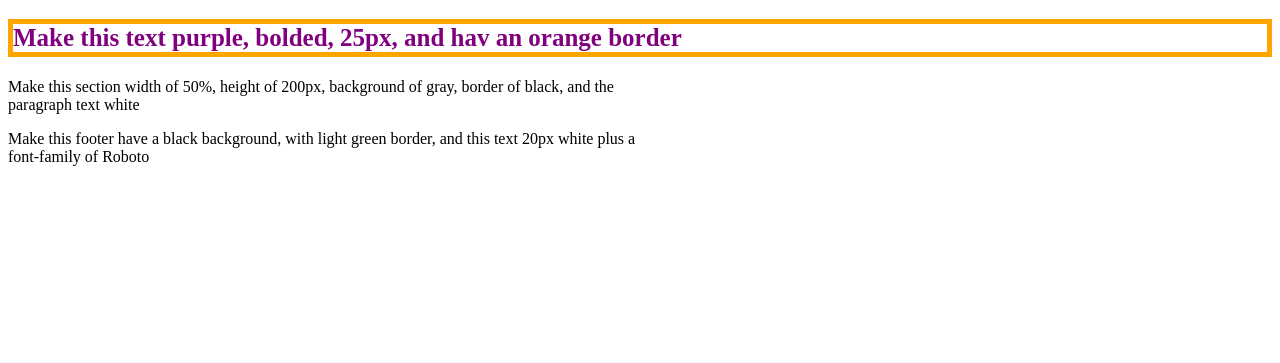
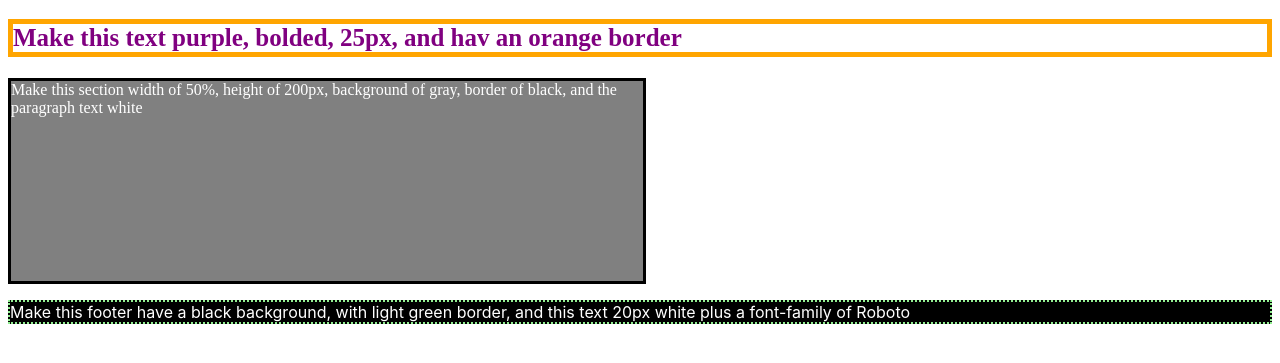
Before and after one commit to Andre-Turner/leonNoelsCss, a plain HTML site: page index.html in a window 1280 px wide. Shown: the part 61-424 px from the top of the page. Drawn offline with Linux system fonts and the light colour scheme.

Commit message:
cssContinued

```diff
--- a/index.html
+++ b/index.html
@@ -13,11 +13,11 @@
     <h2>Make this text purple, bolded, 25px, and hav an orange border</h2>
 
     <section>
-        <p>Make this section width of 50%, height of 200px, background of gray, border of black, and the paragraph text white</p>
+        <p class="section">Make this section width of 50%, height of 200px, background of gray, border of black, and the paragraph text white</p>
     </section>
 
     <footer>
-        <p>Make this footer have a black background, with light green border, and this text 20px white plus a font-family of Roboto</p>
+        <p class="footer">Make this footer have a black background, with light green border, and this text 20px white plus a font-family of Roboto</p>
     </footer>
 </body>
 </html>
--- a/style.css
+++ b/style.css
@@ -11,6 +11,17 @@ h2 {
     border: 5px solid orange;
 }
 
-p {
+.section {
     width: 50%;
+    height: 200px;
+    background-color: gray;
+    border: 3px solid black;
+    color: white;
 }
+
+.footer {
+    background-color: black;
+    border: dotted 2px lightgreen;
+    color: white;
+    font-family: -apple-system, BlinkMacSystemFont, 'Segoe UI', Roboto, Oxygen, Ubuntu, Cantarell, 'Open Sans', 'Helvetica Neue', sans-serif;
+}
```
